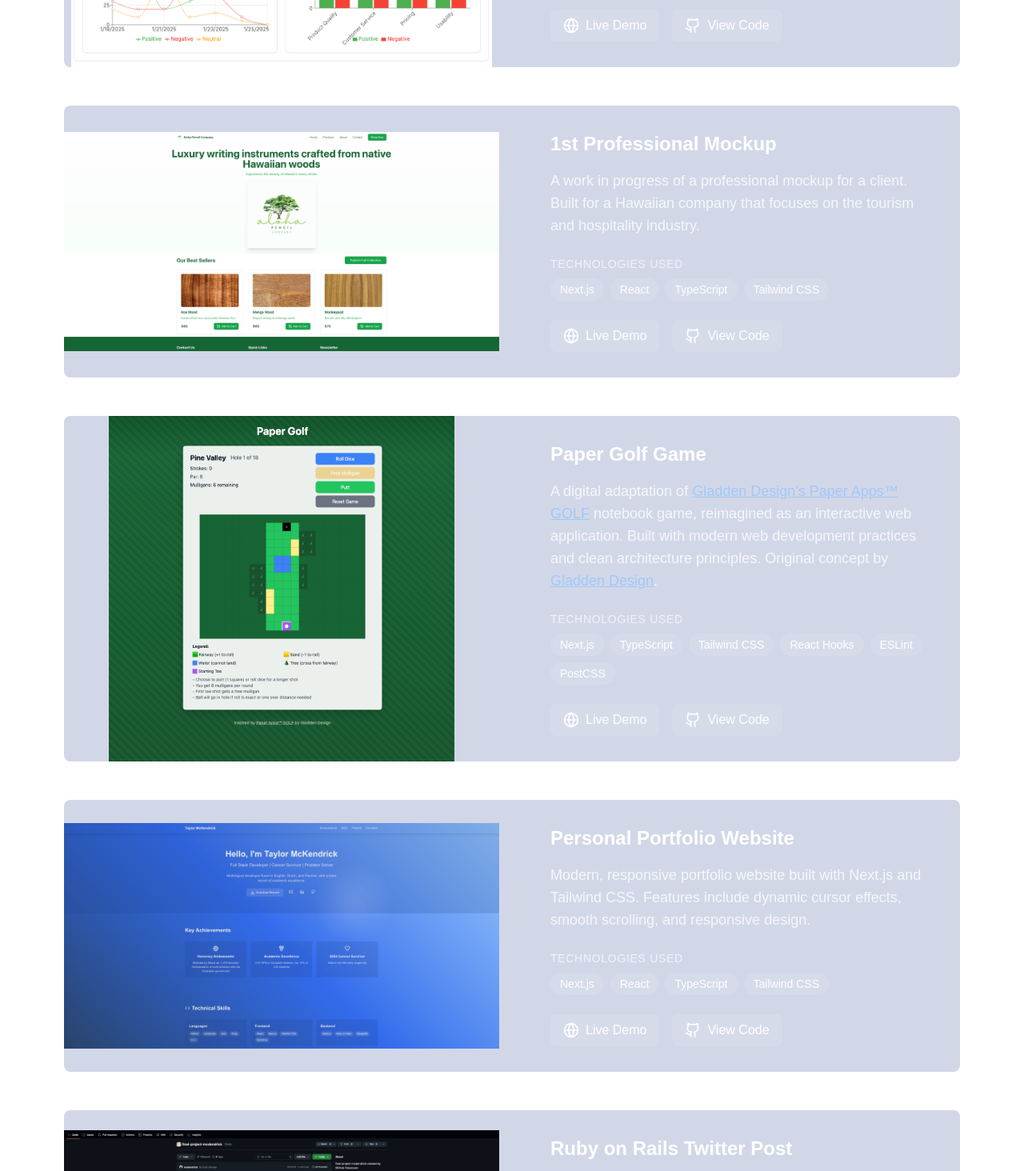
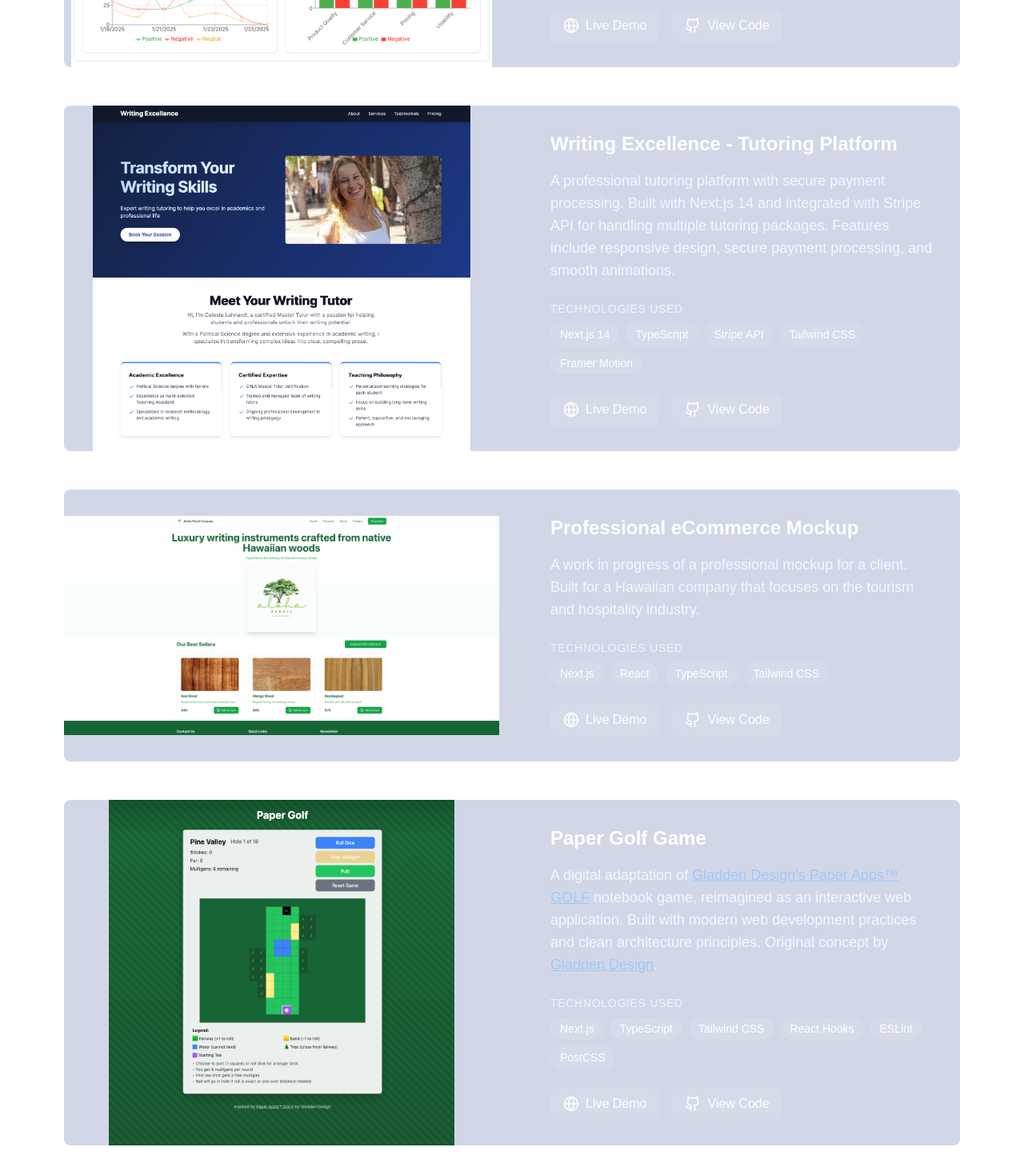
Before and after one commit to mcdendrick/personal-website, a Next.js app: page / in a window 1280 px wide. Shown: the part 1860-3324 px from the top of the page at 80% size. Built offline with nearby package versions, Linux system fonts and the light colour scheme.

Commit message:
add tutor website project and take out portfolio website project card

```diff
--- a/app/page.tsx
+++ b/app/page.tsx
@@ -60,7 +60,15 @@ const PersonalWebsite: React.FC = () => {
         image: "/sentiment-dashboard.png"
       },
       {
-        title: "1st Professional Mockup",
+        title: "Writing Excellence - Tutoring Platform",
+        description: "A professional tutoring platform with secure payment processing. Built with Next.js 14 and integrated with Stripe API for handling multiple tutoring packages. Features include responsive design, secure payment processing, and smooth animations.",
+        technologies: ["Next.js 14", "TypeScript", "Stripe API", "Tailwind CSS", "Framer Motion"],
+        liveLink: "https://tutor-website-inky.vercel.app/",
+        githubLink: "https://github.com/mcdendrick/tutor-website",
+        image: "/tutor-vert.png"
+      },
+      {
+        title: "Professional eCommerce Mockup",
         description: "A work in progress of a professional mockup for a client. Built for a Hawaiian company that focuses on the tourism and hospitality industry.",
         technologies: ["Next.js", "React", "TypeScript", "Tailwind CSS"],
         liveLink: "https://aloha-pencil-website.vercel.app",
@@ -74,14 +82,6 @@ const PersonalWebsite: React.FC = () => {
         liveLink: "https://paper-golf-game-nine.vercel.app",
         githubLink: "https://github.com/mcdendrick/paper-golf-game",
         image: "/paper-golf-game.png"
-      },
-      {
-        title: "Personal Portfolio Website",
-        description: "Modern, responsive portfolio website built with Next.js and Tailwind CSS. Features include dynamic cursor effects, smooth scrolling, and responsive design.",
-        technologies: ["Next.js", "React", "TypeScript", "Tailwind CSS"],
-        liveLink: "https://taylormckendrick.com",
-        githubLink: "https://github.com/mcdendrick/personal-website",
-        image: "/website-page-image.png"
       },
       {
         title: "Ruby on Rails Twitter Post",
```
Also changed, not shown: public/tutor-hor.png (added), public/tutor-vert.png (added).
